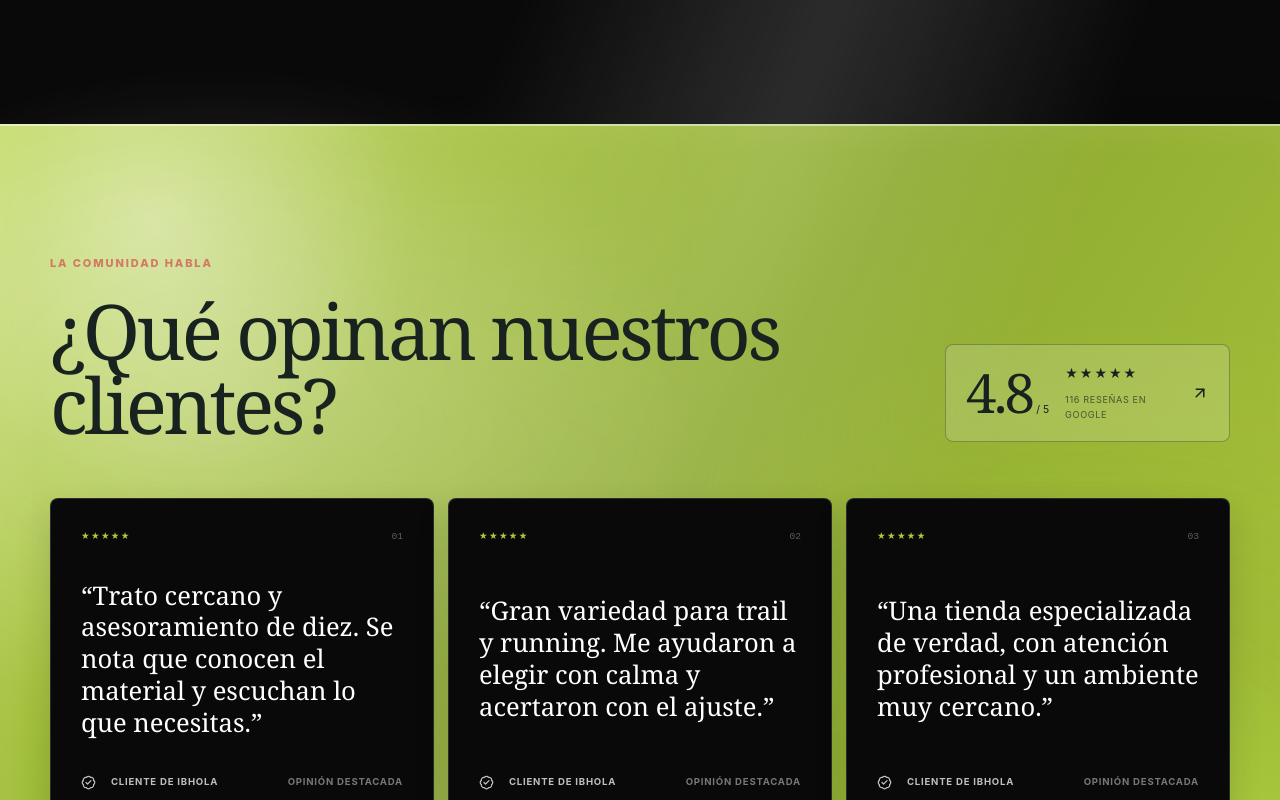
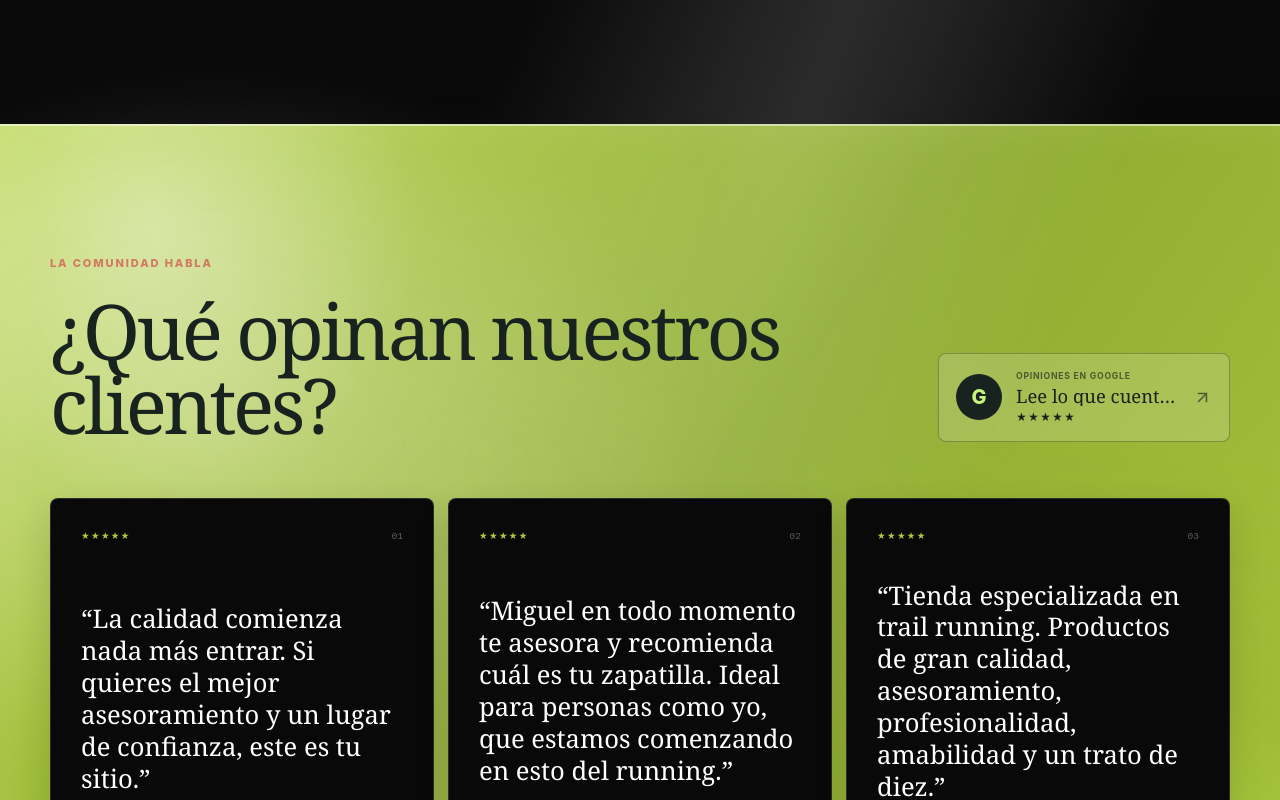
Before and after one commit to caporrfer/ibhola, a Next.js app: page / in a window 1280 px wide. Shown: the part 4040-4840 px from the top of the page. Built offline with nearby package versions, Linux system fonts and the light colour scheme; no server answers.

Commit message:
Usa reseñas reales y simplifica el acceso a Google

```diff
--- a/app/globals.css
+++ b/app/globals.css
@@ -209,12 +209,15 @@ h1 em, h2 em, h3 em { color: inherit; font-style: normal; font-weight: inherit;
 .reviews { background: var(--forest-gradient-dark); }
 .reviews__heading { display: flex; align-items: end; justify-content: space-between; gap: 55px; margin-bottom: 56px; }
 .reviews__heading > div:first-child { max-width: 900px; }
-.reviews__score { min-width: 285px; display: grid; grid-template-columns: auto 1fr auto; align-items: center; gap: 16px; padding: 19px 20px; border: 1px solid rgba(24,35,31,.32); border-radius: 8px; background: rgba(255,255,255,.16); color: var(--forest-deep); transition: background .25s, transform .25s; }
-.reviews__score:hover { background: rgba(255,255,255,.3); transform: translateY(-3px); }
-.reviews__score-mark { display: flex; align-items: baseline; color: var(--forest-deep); font-family: var(--serif); font-size: 3.4rem; letter-spacing: -.05em; line-height: .8; }
-.reviews__score-mark small { margin-left: 4px; font-family: var(--sans); font-size: .65rem; letter-spacing: 0; }
-.reviews__stars { display: flex; flex-direction: column; color: var(--forest-deep); font-size: .78rem; letter-spacing: .12em; }
-.reviews__stars small { margin-top: 7px; color: rgba(24,35,31,.68); font-size: .57rem; letter-spacing: .07em; text-transform: uppercase; }
+.reviews__score { min-width: 292px; display: grid; grid-template-columns: 46px 1fr auto; align-items: center; gap: 14px; padding: 15px 17px; border: 1px solid rgba(24,35,31,.32); border-radius: 8px; background: rgba(255,255,255,.16); color: var(--forest-deep); transition: background .25s, transform .25s, box-shadow .25s; }
+.reviews__score:hover { background: rgba(255,255,255,.3); box-shadow: 0 12px 28px rgba(24,35,31,.12); transform: translateY(-3px); }
+.reviews__score-google { width: 46px; height: 46px; display: grid; place-items: center; border-radius: 50%; background: var(--forest-deep); color: var(--pistachio-action); font-family: var(--sans); font-size: 1.25rem; font-weight: 800; }
+.reviews__score-copy { min-width: 0; display: grid; gap: 3px; }
+.reviews__score-copy small { color: rgba(24,35,31,.65); font-size: .54rem; font-weight: 750; letter-spacing: .09em; text-transform: uppercase; }
+.reviews__score-copy strong { overflow: hidden; font-family: var(--serif); font-size: 1.15rem; font-weight: 500; line-height: 1.05; text-overflow: ellipsis; white-space: nowrap; }
+.reviews__score-copy > span { color: var(--forest-deep); font-size: .65rem; letter-spacing: .11em; }
+.reviews__score > svg { opacity: .65; transition: opacity .2s, transform .2s; }
+.reviews__score:hover > svg { opacity: 1; transform: translate(2px,-2px); }
 .reviews__google { display: flex; align-items: center; gap: 24px; padding: 30px; border: 1px solid var(--line-dark); background: #121612; }
 .reviews__google > svg { flex: 0 0 auto; color: var(--terracotta-light); }
 .reviews__google p { flex: 1; max-width: 620px; margin: 0; color: rgba(255,255,255,.68); }
--- a/components/GoogleReviewScore.tsx
+++ /dev/null
@@ -1,16 +0,0 @@
-import { ArrowUpRight } from "lucide-react";
-import { business } from "@/config/business";
-import googleReviews from "@/config/google-reviews.generated.json";
-
-const rating = Number.isFinite(googleReviews.rating) ? googleReviews.rating : business.rating;
-const reviewCount = Number.isInteger(googleReviews.reviewCount) ? googleReviews.reviewCount : business.reviewCount;
-const filledStars = Math.round(Math.min(5, Math.max(0, rating)));
-const stars = `${"★".repeat(filledStars)}${"☆".repeat(5 - filledStars)}`;
-
-export function GoogleReviewScore() {
-  return <a className="reviews__score" href={business.googleReviewsUrl} target="_blank" rel="noreferrer" aria-label={`Ver ${reviewCount} reseñas de IBHOLA en Google; valoración ${rating.toFixed(1)} de 5`}>
-    <span className="reviews__score-mark">{rating.toFixed(1)}<small>/ 5</small></span>
-    <span className="reviews__stars" aria-hidden="true">{stars}<small>{reviewCount} reseñas en Google</small></span>
-    <ArrowUpRight size={18} aria-hidden="true" />
-  </a>;
-}
--- /dev/null
+++ b/components/GoogleReviewsLink.tsx
@@ -0,0 +1,14 @@
+import { ArrowUpRight } from "lucide-react";
+import { business } from "@/config/business";
+
+export function GoogleReviewsLink() {
+  return <a className="reviews__score" href={business.googleReviewsUrl} target="_blank" rel="noreferrer" aria-label="Ver las reseñas de IBHOLA en Google">
+    <span className="reviews__score-google" aria-hidden="true">G</span>
+    <span className="reviews__score-copy">
+      <small>Opiniones en Google</small>
+      <strong>Lee lo que cuentan</strong>
+      <span aria-hidden="true">★★★★★</span>
+    </span>
+    <ArrowUpRight size={19} aria-hidden="true" />
+  </a>;
+}
--- a/components/HomePage.tsx
+++ b/components/HomePage.tsx
@@ -2,7 +2,7 @@ import Image from "next/image";
 import { ArrowRight, ArrowUpRight, BadgeCheck, Clock3, Compass, Footprints, Mail, MapPin, Navigation, Phone, Route, ShieldCheck, ShoppingBag, Store, UsersRound } from "lucide-react";
 import { business } from "@/config/business";
 import { Header } from "./Header";
-import { GoogleReviewScore } from "./GoogleReviewScore";
+import { GoogleReviewsLink } from "./GoogleReviewsLink";
 import { LaunchScreen } from "./LaunchScreen";
 import { RevealObserver } from "./Reveal";
 import { SiteFooter } from "./SiteFooter";
@@ -13,9 +13,9 @@ const basePath = process.env.NEXT_PUBLIC_BASE_PATH ?? "";
 const imagePath = (path: string) => `${basePath}${path}`;
 const link = (path: string) => `${basePath}${path}`;
 const reviews = [
-  { quote: "Trato cercano y asesoramiento de diez. Se nota que conocen el material y escuchan lo que necesitas.", author: "Cliente de IBHOLA" },
-  { quote: "Gran variedad para trail y running. Me ayudaron a elegir con calma y acertaron con el ajuste.", author: "Cliente de IBHOLA" },
-  { quote: "Una tienda especializada de verdad, con atención profesional y un ambiente muy cercano.", author: "Cliente de IBHOLA" },
+  { quote: "La calidad comienza nada más entrar. Si quieres el mejor asesoramiento y un lugar de confianza, este es tu sitio.", author: "F. Ripoll" },
+  { quote: "Miguel en todo momento te asesora y recomienda cuál es tu zapatilla. Ideal para personas como yo, que estamos comenzando en esto del running.", author: "Jose Manuel González Romero" },
+  { quote: "Tienda especializada en trail running. Productos de gran calidad, asesoramiento, profesionalidad, amabilidad y un trato de diez.", author: "Ricardo Escobar Vilatersana" },
 ] as const;
 
 export function HomePage() {
@@ -52,7 +52,7 @@ export function HomePage() {
       <section className="gallery section" id="tienda">
         <div className="gallery__heading reveal"><div><h2>Conoce la tienda <em>por dentro.</em></h2></div><a href={business.mapsUrl} target="_blank" rel="noreferrer">Ven a visitarnos <ArrowUpRight size={17} /></a></div>
         <div className="gallery__grid">
-          <figure className="gallery__item gallery__item--runner reveal"><Image src={imagePath("/images/tienda/interior-20.jpeg")} alt="Vista general del interior de la tienda IBHOLA" fill sizes="(max-width: 850px) 100vw, 40vw" /><figcaption><Store size={17} aria-hidden="true" /> Un espacio para corredores</figcaption></figure>
+          <figure className="gallery__item gallery__item--runner reveal"><Image src={imagePath("/images/tienda/interior-20.jpeg")} alt="Vista general del interior de la tienda IBHOLA" fill sizes="(max-width: 850px) 100vw, 40vw" /><figcaption><Store size={17} aria-hidden="true" /> IBHOLA por dentro</figcaption></figure>
           <figure className="gallery__item gallery__item--kit reveal"><Image src={imagePath("/images/tienda/interior-09.jpeg")} alt="Entrada y zona de textil de la tienda IBHOLA" fill sizes="(max-width: 850px) 100vw, 28vw" /><figcaption><Route size={17} aria-hidden="true" /> Trail y running</figcaption></figure>
           <figure className="gallery__item gallery__item--store reveal"><Image src={imagePath("/images/tienda/interior-42.jpeg")} alt="Pasillo interior con ropa técnica de IBHOLA" fill sizes="(max-width: 850px) 100vw, 32vw" /><figcaption><UsersRound size={17} aria-hidden="true" /> Atención en tienda</figcaption></figure>
           <figure className="gallery__item gallery__item--singlet reveal"><Image src={imagePath("/images/tienda/interior-37.jpeg")} alt="Exposición de calzado de trail y running en IBHOLA" fill sizes="(max-width: 850px) 100vw, 28vw" /><figcaption><Footprints size={17} aria-hidden="true" /> Material especializado</figcaption></figure>
@@ -60,7 +60,7 @@ export function HomePage() {
       </section>
 
       <section className="reviews section" id="opiniones"><div className="container">
-        <div className="reviews__heading reveal"><div><p className="eyebrow">La comunidad habla</p><h2>¿Qué opinan <em>nuestros clientes?</em></h2></div><GoogleReviewScore /></div>
+        <div className="reviews__heading reveal"><div><p className="eyebrow">La comunidad habla</p><h2>¿Qué opinan <em>nuestros clientes?</em></h2></div><GoogleReviewsLink /></div>
         <div className="reviews__grid">{reviews.map((review, index) => <article className="review reveal" key={review.quote}><div><span className="review__stars" aria-hidden="true">★★★★★</span><span>{String(index + 1).padStart(2, "0")}</span></div><blockquote>“{review.quote}”</blockquote><footer><BadgeCheck size={15} /> {review.author}<span>Opinión destacada</span></footer></article>)}</div>
         <div className="reviews__google reveal"><BadgeCheck size={28} /><p>Lee todas las opiniones y consulta la puntuación actualizada directamente en Google.</p><a className="button" href={business.googleReviewsUrl} target="_blank" rel="noreferrer">Ver todas las reseñas <ArrowUpRight size={17} /></a></div>
       </div></section>
--- a/config/google-reviews.generated.json
+++ /dev/null
@@ -1,6 +0,0 @@
-{
-  "rating": 4.8,
-  "reviewCount": 116,
-  "updatedAt": null,
-  "source": "fallback"
-}
--- a/package.json
+++ b/package.json
@@ -3,7 +3,6 @@
   "version": "1.0.0",
   "private": true,
   "scripts": {
-    "prebuild": "node scripts/update-google-reviews.mjs",
     "dev": "next dev --hostname 0.0.0.0",
     "build": "next build",
     "start": "next start --hostname 0.0.0.0"
--- a/scripts/update-google-reviews.mjs
+++ /dev/null
@@ -1,42 +0,0 @@
-import { readFile, writeFile } from "node:fs/promises";
-
-const outputPath = new URL("../config/google-reviews.generated.json", import.meta.url);
-const apiKey = process.env.GOOGLE_PLACES_API_KEY;
-const placeId = process.env.GOOGLE_PLACE_ID;
-
-if (!apiKey || !placeId) {
-  console.log("Google Reviews: faltan GOOGLE_PLACES_API_KEY o GOOGLE_PLACE_ID; se conserva el fallback.");
-  process.exit(0);
-}
-
-try {
-  const response = await fetch(`https://places.googleapis.com/v1/places/${encodeURIComponent(placeId)}`, {
-    headers: {
-      "X-Goog-Api-Key": apiKey,
-      "X-Goog-FieldMask": "rating,userRatingCount",
-    },
-  });
-
-  if (!response.ok) {
-    throw new Error(`Places API respondió ${response.status}: ${await response.text()}`);
-  }
-
-  const place = await response.json();
-  if (typeof place.rating !== "number" || !Number.isInteger(place.userRatingCount)) {
-    throw new Error("Places API no devolvió rating y userRatingCount válidos");
-  }
-
-  const data = {
-    rating: Math.min(5, Math.max(0, place.rating)),
-    reviewCount: Math.max(0, place.userRatingCount),
-    updatedAt: new Date().toISOString(),
-    source: "google-places",
-  };
-
-  await writeFile(outputPath, `${JSON.stringify(data, null, 2)}\n`, "utf8");
-  console.log(`Google Reviews: ${data.rating}/5 · ${data.reviewCount} reseñas.`);
-} catch (error) {
-  const fallback = JSON.parse(await readFile(outputPath, "utf8"));
-  console.warn(`Google Reviews: no se pudieron actualizar los datos; se conserva ${fallback.rating}/5 · ${fallback.reviewCount}.`);
-  console.warn(error instanceof Error ? error.message : error);
-}
```
Also changed, not shown: 2 other files (tests, documents, lock files or other folders).
